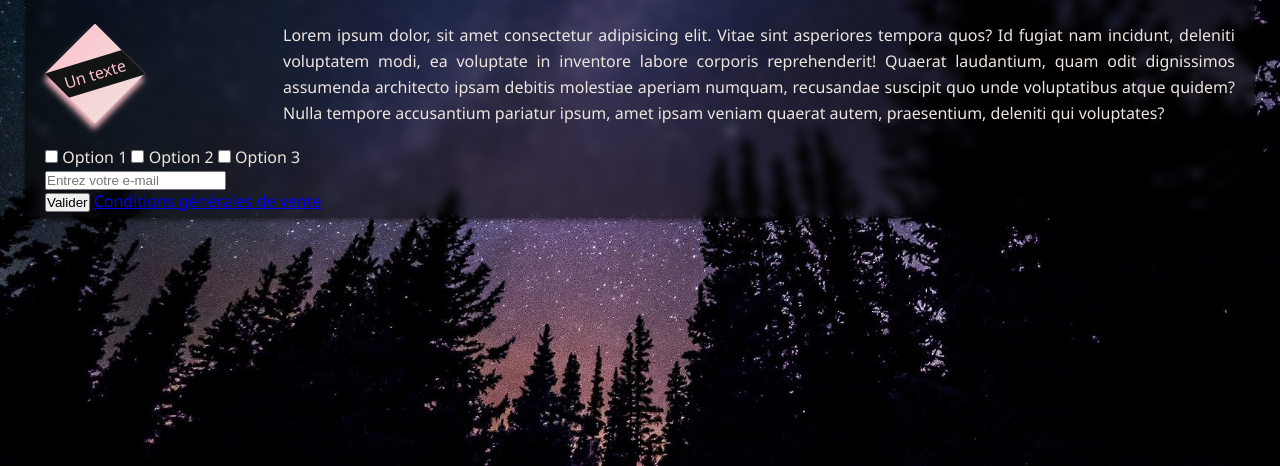
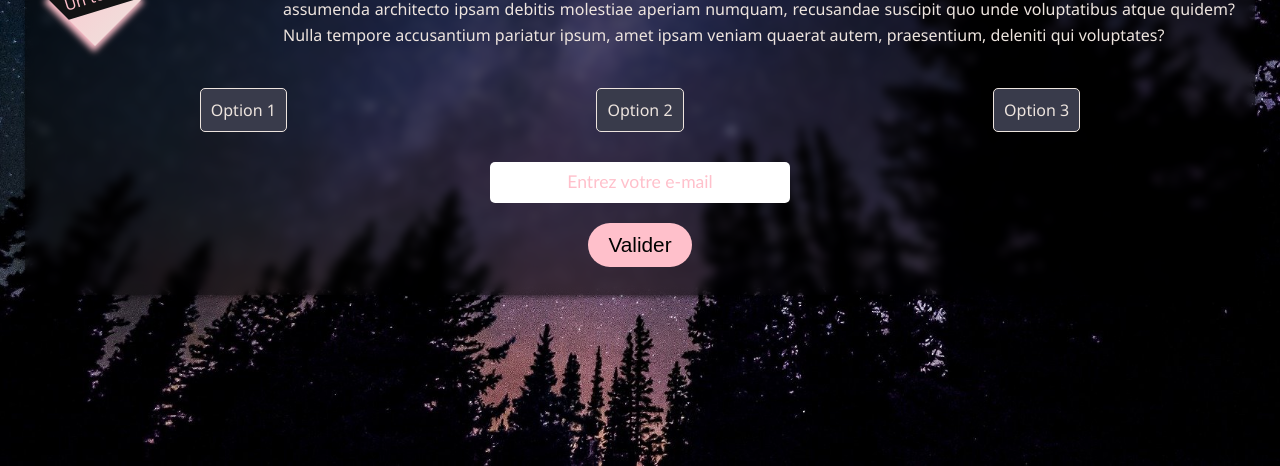
Before and after one commit to emericgautier/css-basics-2, a plain HTML site: page index.html in a window 1280 px wide. Shown: the part 334-800 px from the top of the page. Drawn offline with Linux system fonts and the light colour scheme.

Commit message:
pseudo-classes

```diff
--- a/style.css
+++ b/style.css
@@ -87,3 +87,99 @@ P::selection {
     background: var(--color2);
     color: var(--color3);
 }
+
+.checkbox-container {
+    display: flex;
+    justify-content: space-around;
+    margin: 20px 0 30px;
+}
+
+input[type="checkbox"] {
+    display: none;
+}
+
+input[type="checkbox"]:checked + label {
+    background: var(--color2);
+    color: var(--color3);
+    transform: scale(1.1);
+    filter: brightness(120%);
+}
+
+label {
+    cursor: pointer;
+    border: 1px solid var(--color1);
+    background: var(--color3);
+    padding: 10px;
+    border-radius: 5px;
+    transition: 0.2s;
+    user-select: none;
+}
+
+.e-mail {
+    text-align: center;
+    margin-bottom: 20px;
+}
+
+.e-mail input {
+    padding: 10px;
+    border-radius: 5px;
+    outline: none;
+    border: none;
+    text-align: center;
+    font-size: 1.1rem;
+    color: var(--color1);
+    transition: 0.3s;
+    max-width: 300px;
+    width: 35%;
+    min-width: 180px;
+}
+
+input[type="text"]:focus {
+    background: transparent;
+    border: 1px solid var(--color2);
+    border-radius: 100px;
+}
+
+input[type="text"]::placeholder {
+    color: var(--color2);
+    font-family:'Gill Sans', 'Gill Sans MT', Calibri, 'Trebuchet MS', sans-serif ;
+}
+
+button {
+    cursor: pointer;
+    margin: 0 auto;
+    display: block;
+    padding: 10px 20px;
+    border-radius: 100px;
+    border: none;
+    background: var(--color2);
+    font-size: 1.3rem;
+    transition: 0.15s;
+}
+
+button:hover {
+    letter-spacing: 3px;
+}
+
+button:active {
+    transform: scale(1.2);
+}
+
+button:hover + a,
+a:hover {
+    opacity: 1;
+    transform: translateY(0);
+}
+
+a {
+    color: var(--color2);
+    text-align: center;
+    display: block;
+    opacity: 0;
+    transform: translateY(20px);
+    transition: 0.3s;
+}
+
+a:visited {
+    color: var(--color1);
+}
```
